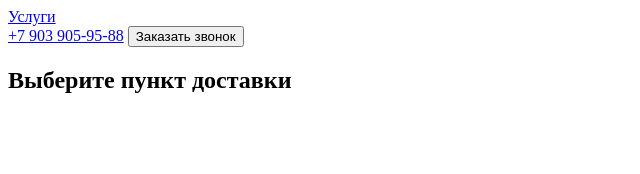
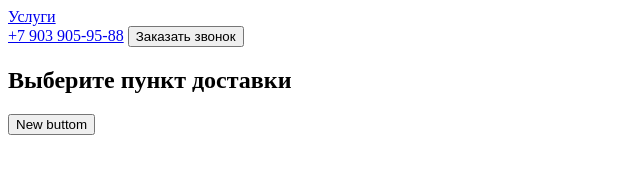
Before and after one commit to Newgithub23/special-app, a plain HTML site: page index.html in a window 1280 px wide. Shown: the whole page, without its empty margins (0-640 px from the left). Drawn offline with Linux system fonts and the light colour scheme.

Commit message:
new buttom added

```diff
--- a/index.html
+++ b/index.html
@@ -20,5 +20,8 @@
     <h2>
         Выберите пункт доставки
     </h2>
+    <button>
+        New buttom
+    </button>
 </body>
 </html>
```
